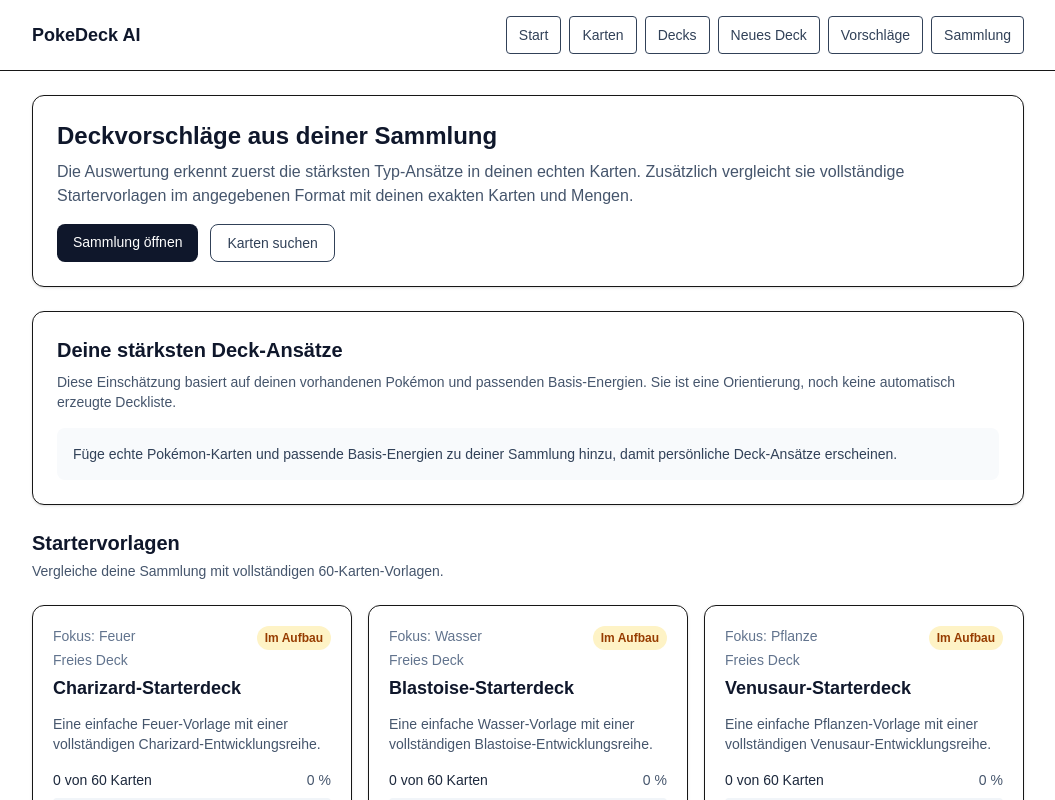
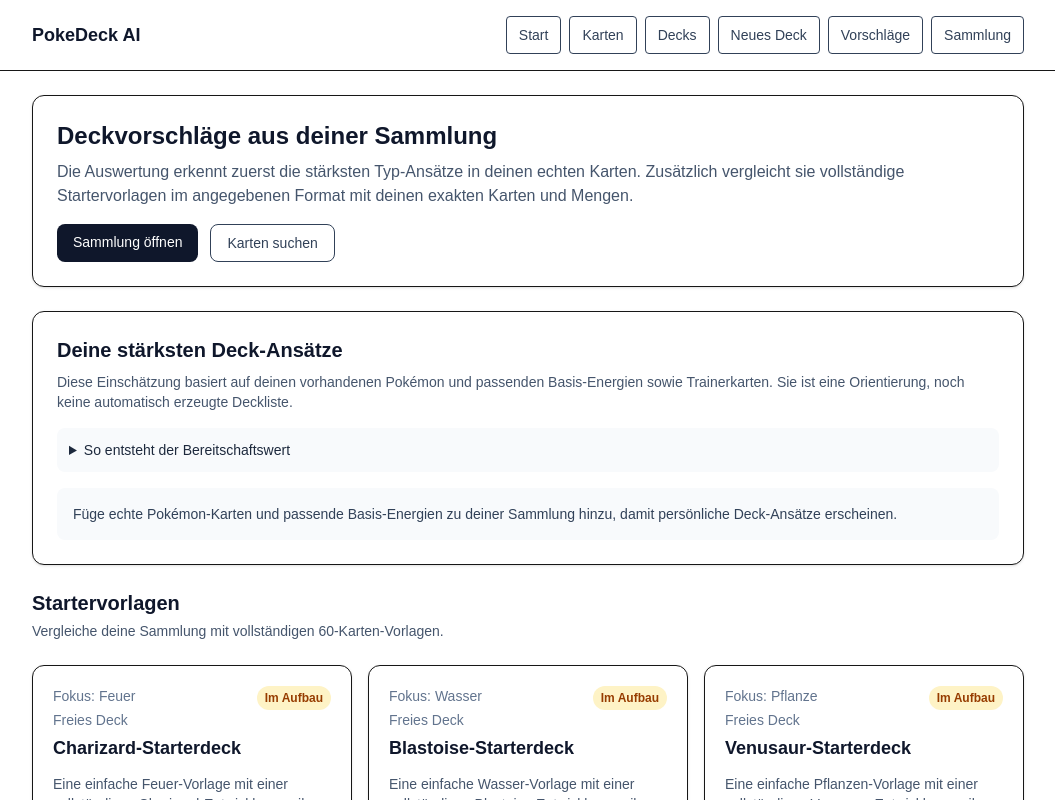
Before and after one commit to francescopinto33/pokedeck-ai-app, a Next.js app: page /suggestions in a window 1280 px wide. Shown: the top 800 px of the page, without its empty margins (112-1167 px from the left). Built offline with nearby package versions, Linux system fonts and the light colour scheme.

Commit message:
Explain collection deck readiness score

```diff
--- a/src/app/suggestions/page.tsx
+++ b/src/app/suggestions/page.tsx
@@ -60,9 +60,20 @@
         </h2>
         <p className="mt-2 text-sm text-slate-600">
           Diese Einschätzung basiert auf deinen vorhandenen Pokémon und
-          passenden Basis-Energien. Sie ist eine Orientierung, noch keine
-          automatisch erzeugte Deckliste.
+          passenden Basis-Energien sowie Trainerkarten. Sie ist eine
+          Orientierung, noch keine automatisch erzeugte Deckliste.
         </p>
+        <details className="mt-4 rounded-lg bg-slate-50 p-3 text-sm text-slate-700">
+          <summary className="cursor-pointer font-medium text-slate-800">
+            So entsteht der Bereitschaftswert
+          </summary>
+          <p className="mt-2">
+            Gewertet werden Pokémon des jeweiligen Typs, Basis-Pokémon für
+            eine stabile Starthand, passende Basis-Energien und die Anzahl
+            deiner Trainerkarten. Der Wert zeigt die vorhandene Grundlage,
+            nicht die Spielstärke eines fertigen Decks.
+          </p>
+        </details>
 
         {collectionDeckIdeas.length === 0 ? (
           <p className="mt-4 rounded-lg bg-slate-50 p-4 text-sm text-slate-700">
```
